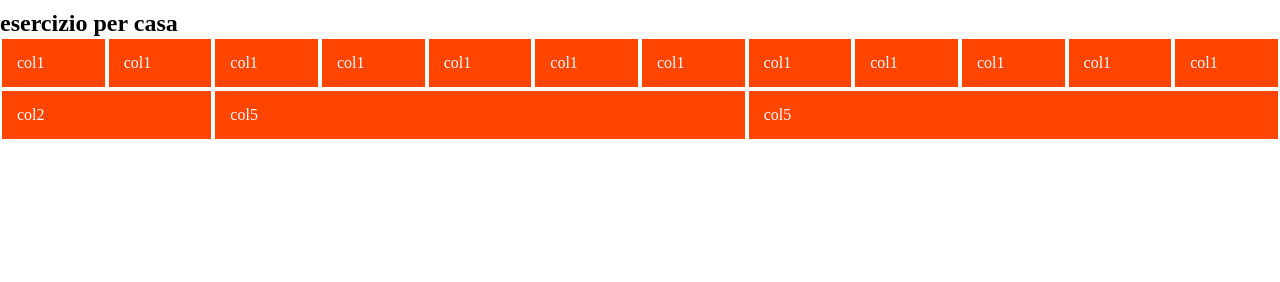
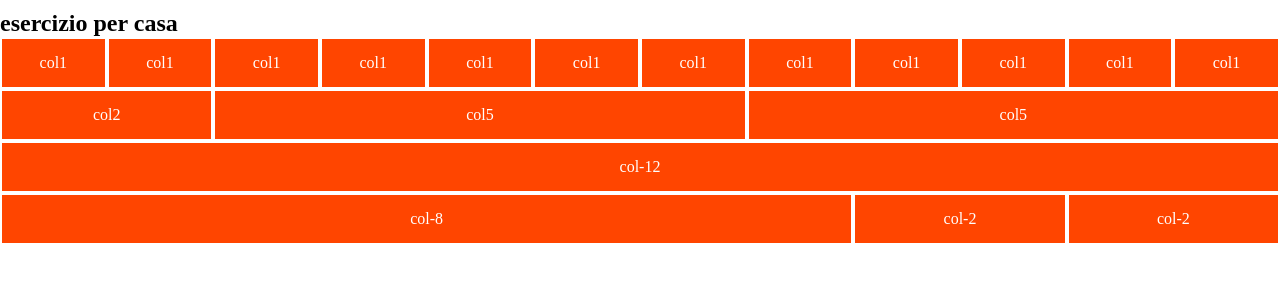
Before and after one commit to nicolaoo/html-css-12bool, a plain HTML site: page index.html in a window 1280 px wide. Drawn offline with Linux system fonts and the light colour scheme.

Commit message:
quarta colonna

```diff
--- a/index.html
+++ b/index.html
@@ -14,6 +14,9 @@
     <section>
         <h1>esercizio per casa</h1>
         <div class="row">
+
+             <!-- prima colonna -->
+
             <div class="col-1">
                 col1
             </div>
@@ -50,6 +53,9 @@
             <div class="col-1">
                 col1
             </div>
+
+             <!-- seconda colonna -->
+
             <div class="col-2">
                 col2
             </div>
@@ -59,6 +65,32 @@
             <div class="col-5">
                 col5
             </div>
+
+                <!-- terza colonna -->
+
+            <div class="col-12">
+                col-12
+            </div>
+
+             <!-- quarta colonna -->
+
+            <div class="col-8">
+                col-8
+            </div>
+            <div class="col-2">
+                col-2
+            </div>
+            <div class="col-2">
+                col-2
+            </div>
+
+              <!-- quinta colonna -->
+
+
+
+
+
+             <!-- sesta colonna -->
         </div>
     </section>
 
--- a/style.css
+++ b/style.css
@@ -3,6 +3,7 @@
     padding: 15px;
     color: white;
     border: 2px solid white;
+    text-align: center;
 }
 
 section {
```
